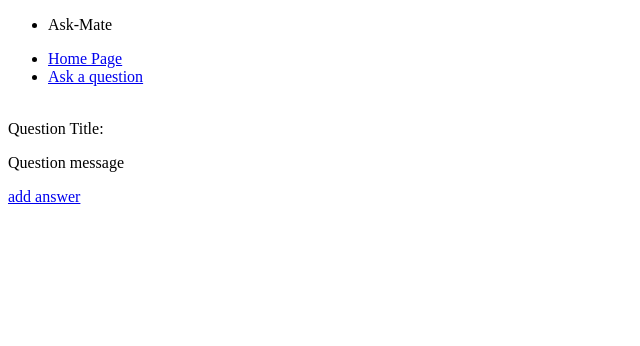
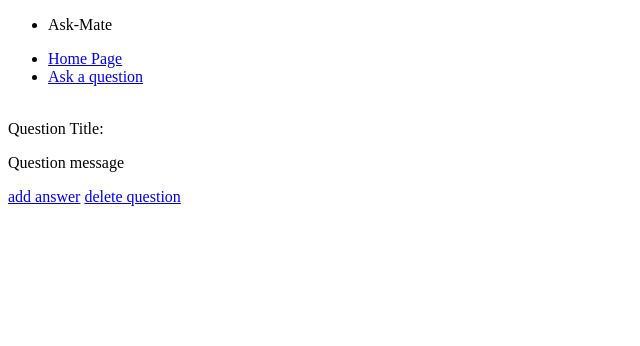
Before and after one commit to mGuy09/Ask-mate, a Flask app: template templates/question-page.html in a window 1280 px wide. Shown: the top 346 px of the page, without its empty margins (0-640 px from the left). Run offline with Flask 2, Linux system fonts and the light colour scheme; the template is opened without the code that fills it, so the values that code supplies are empty.

Commit message:
[fix] delete

```diff
--- a/connection.py
+++ b/connection.py
@@ -6,8 +6,6 @@ load_dotenv()
 
 
 def get_connection_string():
-
-
 
     user_name = os.environ.get('PSQL_USER_NAME')
     password = os.environ.get('PSQL_PASSWORD')
--- a/data_manager.py
+++ b/data_manager.py
@@ -65,6 +65,7 @@ def sort_question_data(cursor,sorting,direction):
     cursor.execute(query)
     return cursor.fetchall()
 
+
 @connection.connection_handler
 def delete_data(cursor, id):
     query= """
--- a/server.py
+++ b/server.py
@@ -40,11 +40,11 @@ def add_answer(id):
         return redirect(url_for('question', id=id))
     return render_template('answer_question.html', id=id)
 
-@app.route("/question/<id>/delete", methods=['GET', 'POST'])
+
+@app.route("/question/<id>/delete")
 def delete_question(id):
-    if request.method == 'POST':
-        data_manager.delete_data(id)
-    return redirect(url_for('list'))
+    data_manager.delete_data(id)
+    return redirect(url_for('list_page'))
 
 if __name__ == "__main__":
     app.run(debug=True)
--- a/templates/question-page.html
+++ b/templates/question-page.html
@@ -10,5 +10,5 @@
 <label>Question message</label>
     <p>{{ question.message}}</p>
     <a href="{{ url_for('add_answer', id=question.id)}}">add answer</a>
-
+    <a  href="{{ url_for('delete_question', id=question.id) }}">delete question</a>
 {% endblock %}
```
Also changed, not shown: 2 other files.
